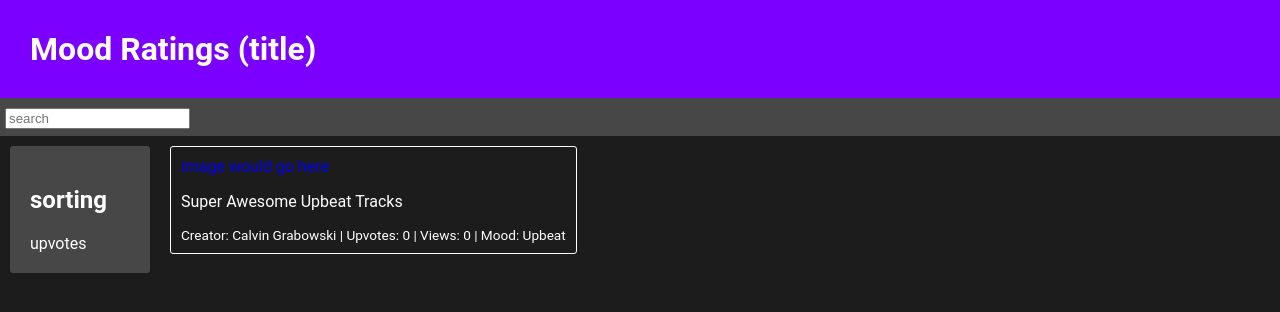
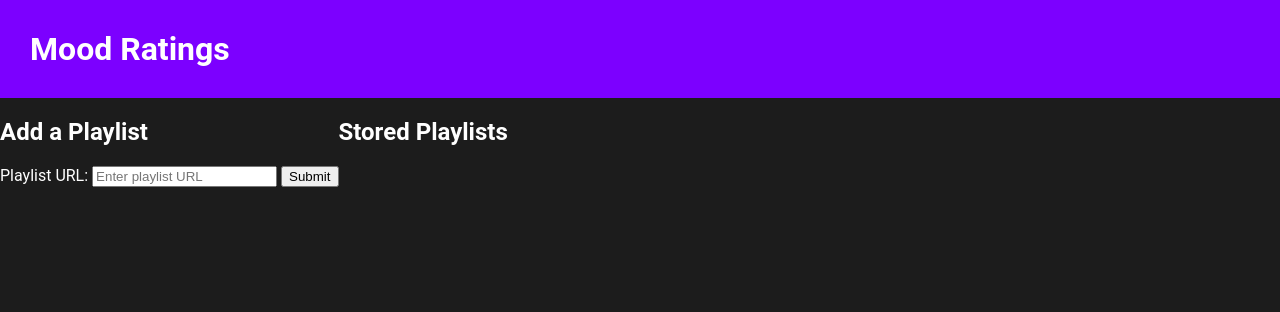
Before and after one commit to osu-cs290-f25/final-project-ai-playlist-analyzer, a FastAPI app: page / in a window 1280 px wide. Shown: the top 312 px of the page. Run offline with FastAPI, Linux system fonts and the light colour scheme.

Commit message:
app.post

```diff
--- /dev/null
+++ b/back-end/playlist_url.json
@@ -0,0 +1,13 @@
+{
+  "playlists": [
+    {
+      "url": "https://github.com/"
+    },
+    {
+      "url": "https://open.spotify.com/album/2CMlkzFI2oDAy5MbyV7OV5?highlight=spotify:track:4xqrdfXkTW4T0RauPLv3WA"
+    },
+    {
+      "url": "https://picsum.photos/512"
+    }
+  ]
+}
--- a/back-end/requirements.txt
+++ b/back-end/requirements.txt
@@ -2,3 +2,5 @@ fastapi
 jinja2
 spotipy
 uvicorn
+sklearn
+pandas
--- a/back-end/run.py
+++ b/back-end/run.py
@@ -1,22 +1,51 @@
-from fastapi import FastAPI, Request
+from fastapi import FastAPI, Request, HTTPException
 from fastapi.staticfiles import StaticFiles
 from fastapi.responses import HTMLResponse
 from fastapi.templating import Jinja2Templates
+from pydantic import BaseModel
+import json
+import os
 
-# how to run the code
+# Run with:
 # python -m uvicorn run:app --reload --host 0.0.0.0 --port 7222
-
-# then look at it with flip2.engr.oregonstate.edu:7222 or whatever port you set it as above
-# http://flip2.engr.oregonstate.edu:7222
+# Then visit: http://flip2.engr.oregonstate.edu:7222
 
 app = FastAPI()
 
-
+# Mount static files
 app.mount("/static", StaticFiles(directory="static"), name="static")
 
+# Jinja2 templates
 templates = Jinja2Templates(directory="templates")
+
+# JSON file for storing playlists
+DATA_FILE = "./playlist_url.json"
+
+# Load existing data if file exists, otherwise initialize
+if os.path.exists(DATA_FILE):
+    with open(DATA_FILE, "r") as f:
+        playlist_data = json.load(f)
+else:
+    playlist_data = {"playlists": []}
+
+# Pydantic model for request body
+class Playlist(BaseModel):
+    url: str
 
 @app.get("/", response_class=HTMLResponse)
 async def home(request: Request):
     return templates.TemplateResponse("index.html", {"request": request})
-    # return HTMLResponse(content="<h1>Hello World</h1>")
+
+@app.post("/add_playlist")
+def add_playlist(playlist: Playlist):
+    if not playlist.url:
+        raise HTTPException(status_code=400, detail="Need a request body with `url`")
+
+    new_playlist = {"url": playlist.url}
+    playlist_data.setdefault("playlists", []).append(new_playlist)
+
+    # Save back to JSON file
+    with open(DATA_FILE, "w") as f:
+        json.dump(playlist_data, f, indent=2)
+
+    return {"message": "Received a playlist!", "playlist": new_playlist}
--- a/back-end/static/index.js
+++ b/back-end/static/index.js
@@ -4,3 +4,30 @@ document.createElement("html")
 
 
 var button = document.createElement
+
+document.addEventListener("DOMContentLoaded", () => {
+  const form = document.getElementById("playlistForm");
+  const list = document.getElementById("playlistList");
+
+  form.addEventListener("submit", async (e) => {
+    e.preventDefault();
+    const url = document.getElementById("playlistUrl").value;
+
+    // Send to FastAPI backend
+    const response = await fetch("/people/add_playlist", {
+      method: "POST",
+      headers: { "Content-Type": "application/json" },
+      body: JSON.stringify({ url })
+    });
+
+    const result = await response.json();
+    alert(result.message);
+
+    // Add to list dynamically
+    const li = document.createElement("li");
+    li.textContent = `${url} - ${caption}`;
+    list.appendChild(li);
+
+    form.reset();
+  });
+});
--- a/back-end/templates/index.html
+++ b/back-end/templates/index.html
@@ -1,5 +1,4 @@
 <!DOCTYPE html>
-
 <html lang="en">
 <head>
   <meta charset="utf-8">
@@ -8,46 +7,25 @@
   <script src="/static/index.js" charset="utf-8" defer></script>
 </head>
 <body>
-        <h1>
-            Mood Ratings (title)
-        </h1>
+  <h1>Mood Ratings</h1>
+
   <main class="content">
-            <h2 class="search">
-                <!-- searching for the name of the playlist or the mood of the playlist -->
-                 <div class="search-bar">
-                    <input class="search-bar-input" placeholder="search"></input>
-                 </div>
-            </h2>
-            <div class="sorting-box">
-                <h2 class="sorting">
-                    sorting
-                </h2>
-
-                <div class="sort-upvotes">
-                    <label class="sort-upvotes-label">upvotes</label>
-                </div>
-                <!-- sort number of upvotes -->
-                 <!-- number of views -->
-                 <!-- how recent the post was created -->
-                  <!-- how recent the post was updated -->
-                   <!-- alphabetical by title -->
-                    <!-- alpabetical by creator -->
-
-                    <!-- make  -->
-
-            </div>
+    <!-- Playlist URL input box -->
+    <section class="playlist-input">
+      <h2>Add a Playlist</h2>
+      <form id="playlistForm">
+        <label for="playlistUrl">Playlist URL:</label>
+        <input type="url" id="playlistUrl" name="url" placeholder="Enter playlist URL" required>
 
 
-            <section id="post-container">
-                <a href="#" class="post" data-creator="Calvin Grabowski" data-upvotes="0" data-views="0" data-mood="Upbeat" data-creation-date="" data-creation>
-                    <div class="image-section">
-                        image would go here
-                    </div>
-                    <div class="post-description">
-                        <p class="post-title">Super Awesome Upbeat Tracks</p>
-                    </div>
-                </a>
+        <button type="submit">Submit</button>
+      </form>
+    </section>
 
+    <!-- Container to show submitted playlists -->
+    <section id="playlistContainer">
+      <h2>Stored Playlists</h2>
+      <ul id="playlistList"></ul>
     </section>
   </main>
 </body>
```
Lines whose indentation alone changed are shown as unchanged.
